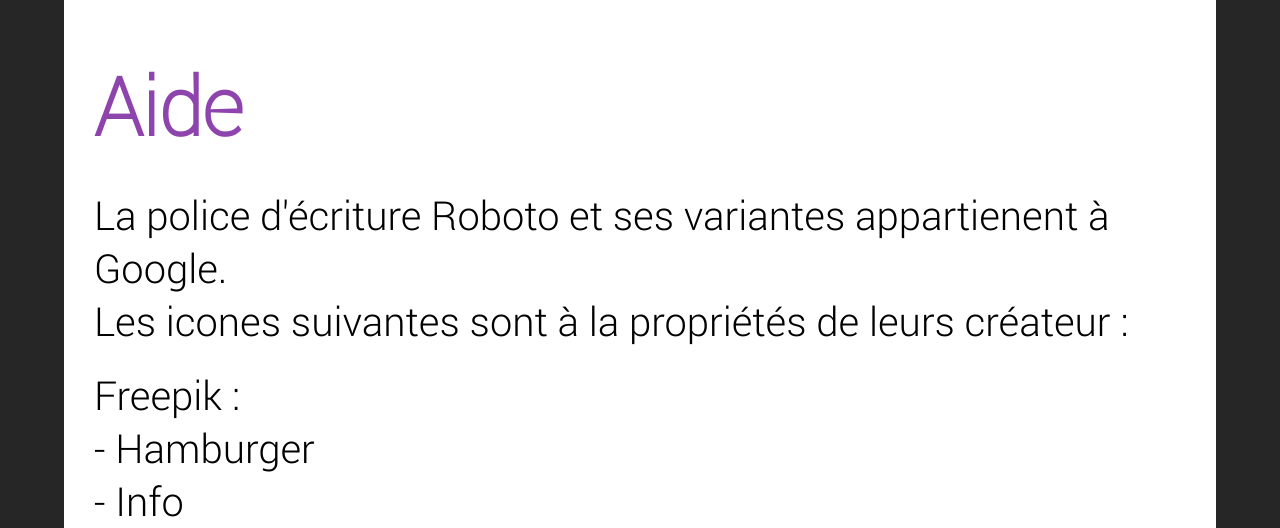
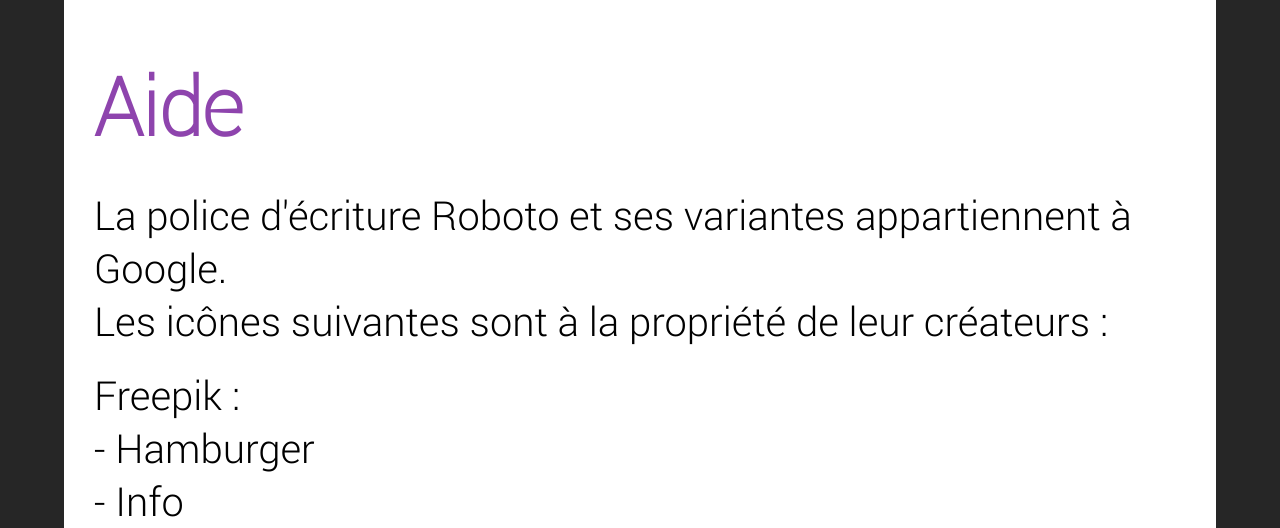
Before and after one commit to ClementRomac/FitBit_Project, a PHP site: page /pages/help.php in a window 1280 px wide. Shown: the part 198-726 px from the top of the page. Run offline with PHP 8.4, Linux system fonts and the light colour scheme; the visitor is signed in with stand-in values (Sample User, id 1).

Commit message:
correction details graphiques

```diff
--- a/App/pages/help.php
+++ b/App/pages/help.php
@@ -23,8 +23,8 @@
 
             <h2 class="helpC"> Aide </h2>
 
-            <p>La police d'écriture Roboto et ses variantes appartienent à Google.</p>
-            <p>Les icones suivantes sont à la propriétés de leurs créateur :</p>
+            <p>La police d'écriture Roboto et ses variantes appartiennent à Google.</p>
+            <p>Les icônes suivantes sont à la propriété de leur créateurs :</p>
             <br>
             <p>Freepik :</p>
             <p>- Hamburger</p>
```
